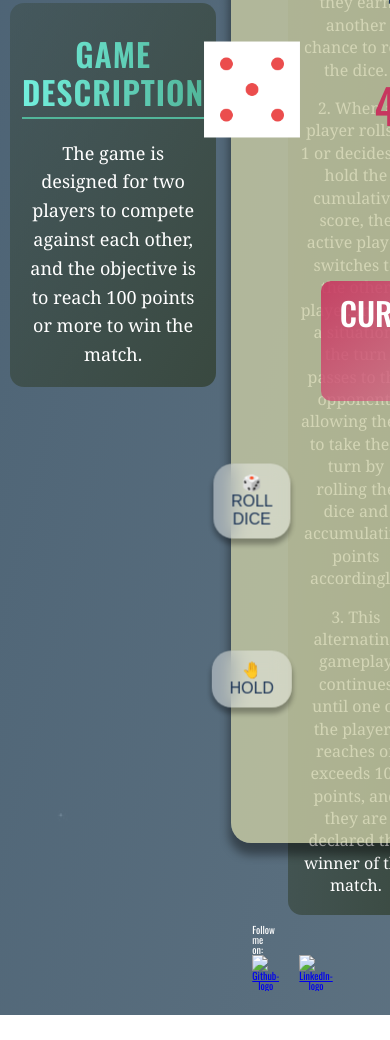
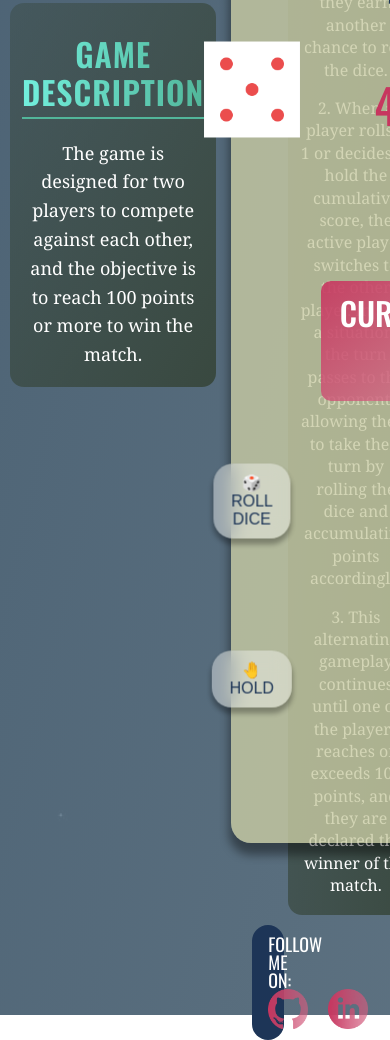
Before and after one commit to PrayagTandon/Rolling-rivals, a website: page index.html in a window 390 px wide. Shown: the part 635-1675 px from the top of the page. Before the commit the page ends 1650 px from the top, so only its background shows below. Drawn offline with nearby package versions, Linux system fonts and the light colour scheme.

Commit message:
Designing the responsive layout

```diff
--- a/index.html
+++ b/index.html
@@ -123,14 +123,14 @@
               target="_blank"
               class="footer__link"
             >
-              <img src="img/Github-logo.png" alt="Github-logo" />
+              <img src="img/Github-logo-1.png" alt="Github-logo" />
             </a>
             <a
               href="https://www.linkedin.com/in/prayag-tandon/"
               target="_blank"
               class="footer__link"
             >
-              <img src="img/LinkedIn-logo.png" alt="LinkedIn-logo" />
+              <img src="img/LinkedIn-logo-green.png" alt="LinkedIn-logo" />
             </a>
           </nav>
         </div>
--- a/sass/layouts/_footer.scss
+++ b/sass/layouts/_footer.scss
@@ -7,13 +7,17 @@
     opacity: 1;
     padding: 1.6rem;
     padding-top: 0rem;
-}
 
-.footer-nav {
-    background-color: $color-dark-3;
-}
+    &-nav {
+        background-color: $color-dark-3;
+        padding: 1rem 1.6rem;
+        border-radius: 2rem;
+    }
 
-.footer {
+    &-description {
+        font-size: 1.8em;
+        text-transform: uppercase;
+    }
 
     &-links {
         display: grid;
```
Also changed, not shown: CSS/style.css, Img/Github-logo-1.png (added), Img/LinkedIn-logo-green.png (added), 1 other file.
